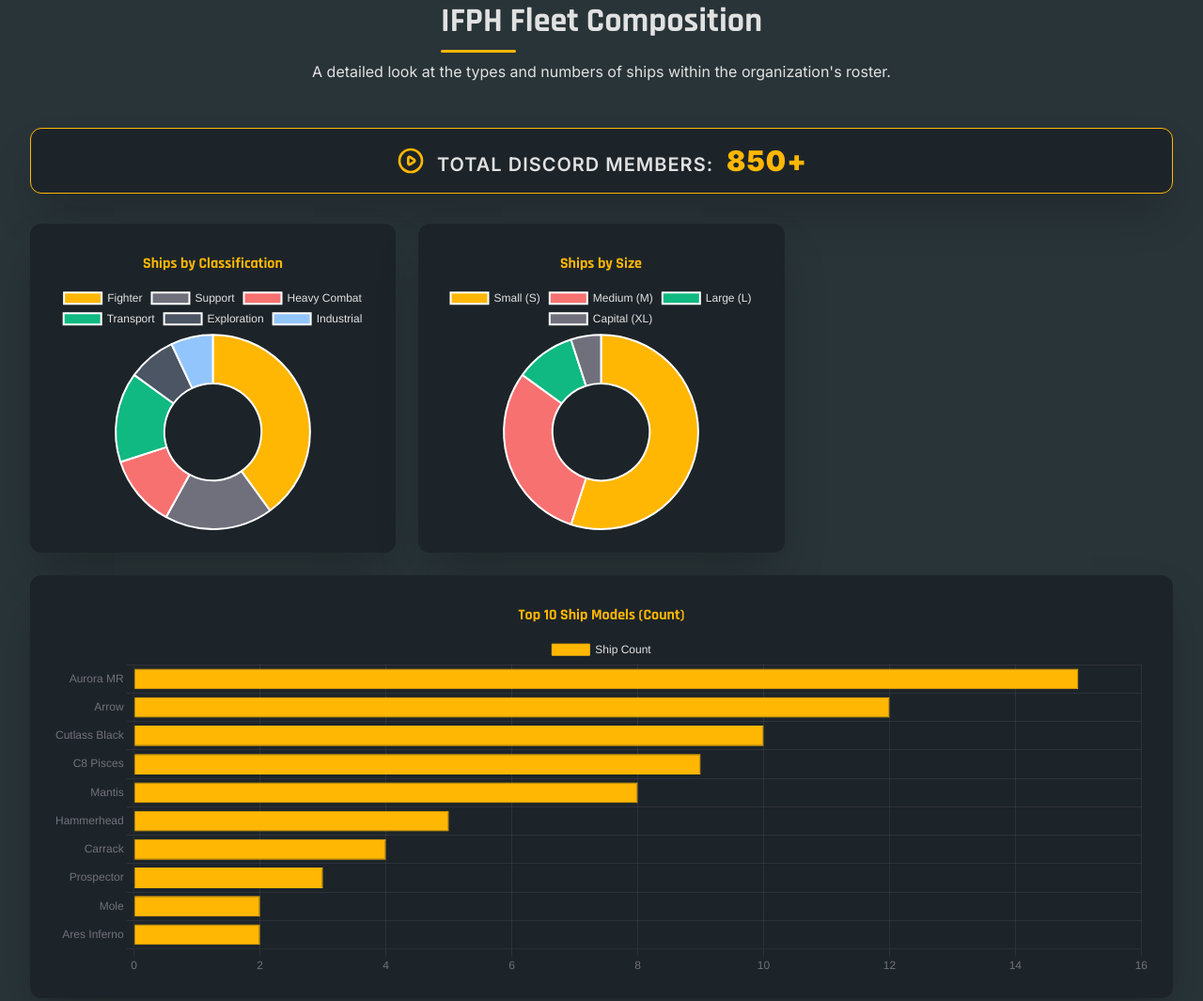
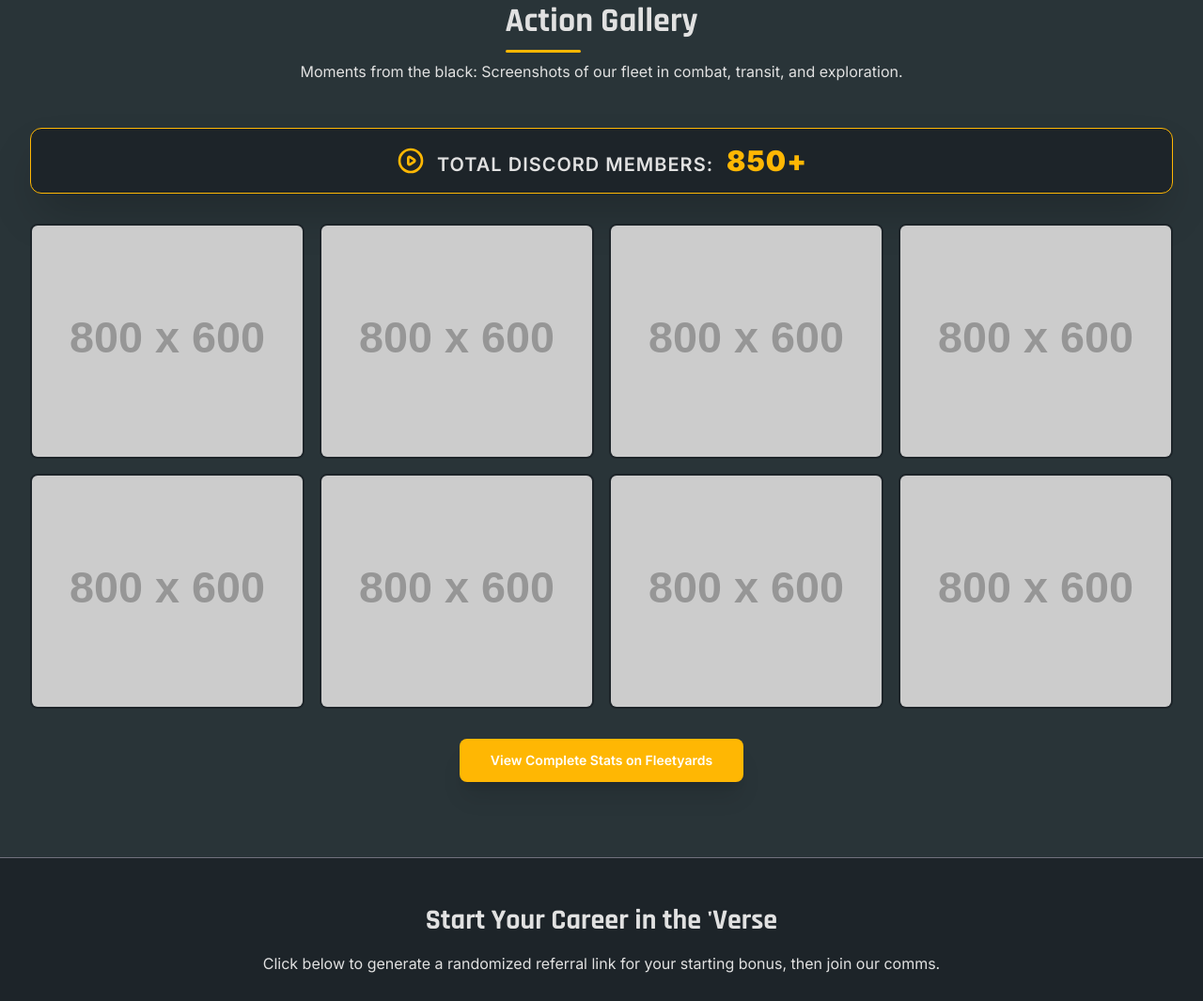
Before and after one commit to zlavyon/IFPHrp, a plain HTML site: page index.html in a window 1280 px wide. Shown: the part 1432-2497 px from the top of the page at 94% size. Drawn offline with nearby package versions, Linux system fonts and the light colour scheme; placeholder pictures from the web are drawn by us.

Commit message:
Update index.html

```diff
--- a/index.html
+++ b/index.html
@@ -5,8 +5,6 @@
     <meta name="viewport" content="width=device-width, initial-scale=1.0">
     <title>Recruitment | IFPH</title>
     <script src="https://cdn.tailwindcss.com"></script>
-    <!-- Load Chart.js Library for interactive charts -->
-    <script src="https://cdn.jsdelivr.net/npm/chart.js@3.7.1/dist/chart.min.js"></script>
     <style>
         /* Define custom Tailwind colors using the new Trendy Grey palette + Gold-Orange Accent */
         /* Primary Text: #E1E1E1 (Light Silver) */
@@ -103,6 +101,19 @@
             border: 1px solid #FFB703;
             color: #E1E1E1;
         }
+        /* Gallery Styles */
+        .gallery-image {
+            width: 100%;
+            height: 250px; /* Fixed height for consistent look */
+            object-fit: cover;
+            border-radius: 8px;
+            border: 2px solid #1D2429;
+            transition: transform 0.3s, border-color 0.3s;
+        }
+        .gallery-image:hover {
+            transform: scale(1.03);
+            border-color: #FFB703;
+        }
     </style>
 </head>
 <body class="antialiased">
@@ -119,7 +130,8 @@
             <div class="flex items-center space-x-4">
                 <a href="#hero" class="hidden sm:inline-block text-sm font-medium hover:text-[#FFB703] transition duration-150">Home</a>
                 <a href="#mission" class="hidden sm:inline-block text-sm font-medium hover:text-[#FFB703] transition duration-150">Our Mission</a>
-                <a href="#fleet" class="hidden sm:inline-block text-sm font-medium hover:text-[#FFB703] transition duration-150">Fleet</a>
+                <!-- Updated Nav Link -->
+                <a href="#gallery" class="hidden sm:inline-block text-sm font-medium hover:text-[#FFB703] transition duration-150">Gallery</a>
 
                 <!-- NEW: Ambient Sound Toggle Button - Uses Play icon as default -->
                 <button id="audio-toggle" class="p-2 rounded-full bg-[#FFB703] text-[#1D2429] hover:bg-[#CC9202] transition duration-150 focus:outline-none" title="Toggle Ambient Sound">
@@ -208,15 +220,15 @@
         </div>
     </section>
 
-    <!-- 3. Fleet Stats Section (Interactive Chart Dashboard) -->
-    <section id="fleet" class="py-20 bg-[#293438] border-t border-b border-[#70707D]">
+    <!-- 3. Fleet Gallery Section (Replaces Charts) -->
+    <section id="gallery" class="py-20 bg-[#293438] border-t border-b border-[#70707D]">
         <div class="max-w-7xl mx-auto px-4 sm:px-6 lg:px-8">
             <header class="text-center mb-12">
-                <h2 class="text-4xl font-bold section-header inline-block text-[#E1E1E1]">IFPH Fleet Composition</h2>
-                <p class="mt-2 text-[#E1E1E1]">A detailed look at the types and numbers of ships within the organization's roster.</p>
+                <h2 class="text-4xl font-bold section-header inline-block text-[#E1E1E1]">Action Gallery</h2>
+                <p class="mt-2 text-[#E1E1E1]">Moments from the black: Screenshots of our fleet in combat, transit, and exploration.</p>
             </header>
 
-            <!-- NEW: Discord Member Stat Card -->
+            <!-- Discord Member Stat Card -->
             <div class="bg-[#1D2429] p-4 rounded-xl shadow-2xl mb-8 flex items-center justify-center stat-card">
                 <svg class="w-8 h-8 mr-3 text-[#FFB703]" fill="none" stroke="currentColor" viewBox="0 0 24 24" xmlns="http://www.w3.org/2000/svg"><path stroke-linecap="round" stroke-linejoin="round" stroke-width="2" d="M14.752 11.168l-3.197-2.132A1 1 0 0010 9.87v4.263a1 1 0 001.555.832l3.197-2.132A1 1 0 0014.752 11.168z"></path><path stroke-linecap="round" stroke-linejoin="round" stroke-width="2" d="M21 12a9 9 0 11-18 0 9 9 0 0118 0z"></path></svg>
                 <p class="text-xl font-semibold uppercase tracking-wider">
@@ -224,23 +236,49 @@
                 </p>
             </div>
 
-            <!-- Charts Grid -->
-            <div class="grid grid-cols-1 lg:grid-cols-3 gap-6">
+            <!-- Image Grid Gallery -->
+            <div class="grid grid-cols-2 md:grid-cols-3 lg:grid-cols-4 gap-4">
 
-                <!-- Chart 1: Ships by Classification (Doughnut) -->
-                <div class="bg-[#1D2429] p-6 rounded-xl shadow-2xl lg:col-span-1" style="height: 350px;">
-                    <canvas id="classificationChart"></canvas>
-                </div>
+                <!-- Image Placeholder 1 -->
+                <a href="https://placehold.co/800x600/FFB703/1D2429?text=FLEET+ACTION+1" target="_blank" class="block">
+                    <img src="https://placehold.co/800x600/FFB703/1D2429?text=FLEET+ACTION+1" alt="Squadron in formation" class="gallery-image">
+                </a>
 
-                <!-- Chart 2: Ships by Size (Doughnut) -->
-                <div class="bg-[#1D2429] p-6 rounded-xl shadow-2xl lg:col-span-1" style="height: 350px;">
-                    <canvas id="sizeChart"></canvas>
-                </div>
+                <!-- Image Placeholder 2 -->
+                <a href="https://placehold.co/800x600/70707D/1D2429?text=CAPITAL+SHIP+DEFENSE" target="_blank" class="block">
+                    <img src="https://placehold.co/800x600/70707D/1D2429?text=CAPITAL+SHIP+DEFENSE" alt="Capital ship defense" class="gallery-image">
+                </a>
 
-                <!-- Chart 3: Top 10 Ship Models (Bar/Horizontal) -->
-                <div class="bg-[#1D2429] p-6 rounded-xl shadow-2xl lg:col-span-3" style="height: 450px;">
-                    <canvas id="topModelsChart"></canvas>
-                </div>
+                <!-- Image Placeholder 3 -->
+                <a href="https://placehold.co/800x600/E1E1E1/1D2429?text=EXPLORATION+SHOT" target="_blank" class="block">
+                    <img src="https://placehold.co/800x600/E1E1E1/1D2429?text=EXPLORATION+SHOT" alt="Exploration scene" class="gallery-image">
+                </a>
+
+                <!-- Image Placeholder 4 -->
+                <a href="https://placehold.co/800x600/F87171/1D2429?text=GROUND+OPERATION" target="_blank" class="block">
+                    <img src="https://placehold.co/800x600/F87171/1D2429?text=GROUND+OPERATION" alt="Ground troops preparing" class="gallery-image">
+                </a>
+
+                <!-- Image Placeholder 5 -->
+                <a href="https://placehold.co/800x600/10B981/1D2429?text=JUMP+POINT" target="_blank" class="block">
+                    <img src="https://placehold.co/800x600/10B981/1D2429?text=JUMP+POINT" alt="Entering jump point" class="gallery-image">
+                </a>
+
+                <!-- Image Placeholder 6 -->
+                <a href="https://placehold.co/800x600/4b5563/1D2429?text=MINING+OPERATION" target="_blank" class="block">
+                    <img src="https://placehold.co/800x600/4b5563/1D2429?text=MINING+OPERATION" alt="Mining operation" class="gallery-image">
+                </a>
+
+                <!-- Image Placeholder 7 -->
+                <a href="https://placehold.co/800x600/93c5fd/1D2429?text=FORMATION+FLYING" target="_blank" class="block">
+                    <img src="https://placehold.co/800x600/93c5fd/1D2429?text=FORMATION+FLYING" alt="Tight ship formation" class="gallery-image">
+                </a>
+
+                <!-- Image Placeholder 8 -->
+                <a href="https://placehold.co/800x600/d1d5db/1D2429?text=FLEET+IN+TRANSIT" target="_blank" class="block">
+                    <img src="https://placehold.co/800x600/d1d5db/1D2429?text=FLEET+IN+TRANSIT" alt="Ships in deep space transit" class="gallery-image">
+                </a>
+
             </div>
 
             <!-- Fleetyards Link -->
@@ -278,93 +316,8 @@
         </div>
     </footer>
 
-    <!-- JavaScript for Charts and Random Link -->
+    <!-- JavaScript for Random Link and Audio -->
     <script>
-        // --- DATA SETUP (Update these objects to reflect real stats) ---
-        const CHART_COLORS = [
-            '#FFB703', '#70707D', '#E1E1E1', '#F87171', '#10B981', '#4b5563', '#93c5fd', '#d1d5db', '#1f2937'
-        ];
-
-        // 1. Ships by Classification
-        const classificationData = {
-            labels: ['Fighter', 'Support', 'Heavy Combat', 'Transport', 'Exploration', 'Industrial'],
-            datasets: [{
-                data: [40, 18, 12, 15, 8, 7], // Total percentage = 100
-                backgroundColor: [CHART_COLORS[0], CHART_COLORS[1], CHART_COLORS[3], CHART_COLORS[4], CHART_COLORS[5], CHART_COLORS[6]],
-                hoverOffset: 12,
-            }]
-        };
-
-        // 2. Ships by Size
-        const sizeData = {
-            labels: ['Small (S)', 'Medium (M)', 'Large (L)', 'Capital (XL)'],
-            datasets: [{
-                data: [55, 30, 10, 5],
-                backgroundColor: [CHART_COLORS[0], CHART_COLORS[3], CHART_COLORS[4], CHART_COLORS[1]],
-                hoverOffset: 12,
-            }]
-        };
-
-        // 3. Top 10 Ship Models (Horizontal Bar Chart)
-        const topModelsData = {
-            labels: ['Aurora MR', 'Arrow', 'Cutlass Black', 'C8 Pisces', 'Mantis', 'Hammerhead', 'Carrack', 'Prospector', 'Mole', 'Ares Inferno'],
-            datasets: [{
-                label: 'Ship Count',
-                data: [15, 12, 10, 9, 8, 5, 4, 3, 2, 2],
-                backgroundColor: CHART_COLORS[0],
-                borderColor: CHART_COLORS[0],
-                borderWidth: 1,
-            }]
-        };
-
-        // --- CHART CONFIGURATION UTILITY ---
-        function getChartConfig(type, data, title) {
-            return {
-                type: type,
-                data: data,
-                options: {
-                    responsive: true,
-                    maintainAspectRatio: false,
-                    indexAxis: type === 'bar' ? 'y' : 'x', // Horizontal bar chart
-                    plugins: {
-                        legend: {
-                            labels: {
-                                color: '#E1E1E1',
-                            }
-                        },
-                        title: {
-                            display: true,
-                            text: title,
-                            color: '#FFB703',
-                            font: { size: 16, weight: 'bold', family: 'Rajdhani' }
-                        }
-                    },
-                    scales: type !== 'doughnut' ? { // Only apply scales to bar charts
-                        y: {
-                            ticks: { color: '#70707D' },
-                            grid: { color: 'rgba(112, 112, 125, 0.2)' }
-                        },
-                        x: {
-                            ticks: { color: '#70707D' },
-                            grid: { color: 'rgba(112, 112, 125, 0.2)' }
-                        }
-                    } : {}
-                }
-            };
-        }
-
-        // --- CHART INITIALIZATION ---
-        window.onload = function() {
-            // 1. Classification Chart
-            new Chart(document.getElementById('classificationChart'), getChartConfig('doughnut', classificationData, 'Ships by Classification'));
-
-            // 2. Size Chart
-            new Chart(document.getElementById('sizeChart'), getChartConfig('doughnut', sizeData, 'Ships by Size'));
-
-            // 3. Top Models Chart
-            new Chart(document.getElementById('topModelsChart'), getChartConfig('bar', topModelsData, 'Top 10 Ship Models (Count)'));
-        };
-
         // --- RANDOM REFERRAL LINK FUNCTION (Kept for completeness) ---
         const referralCodes = [
             "STAR-YPF4-XNG9", "STAR-HG52-DCDT", "STAR-52Y6-6GQL",
```
